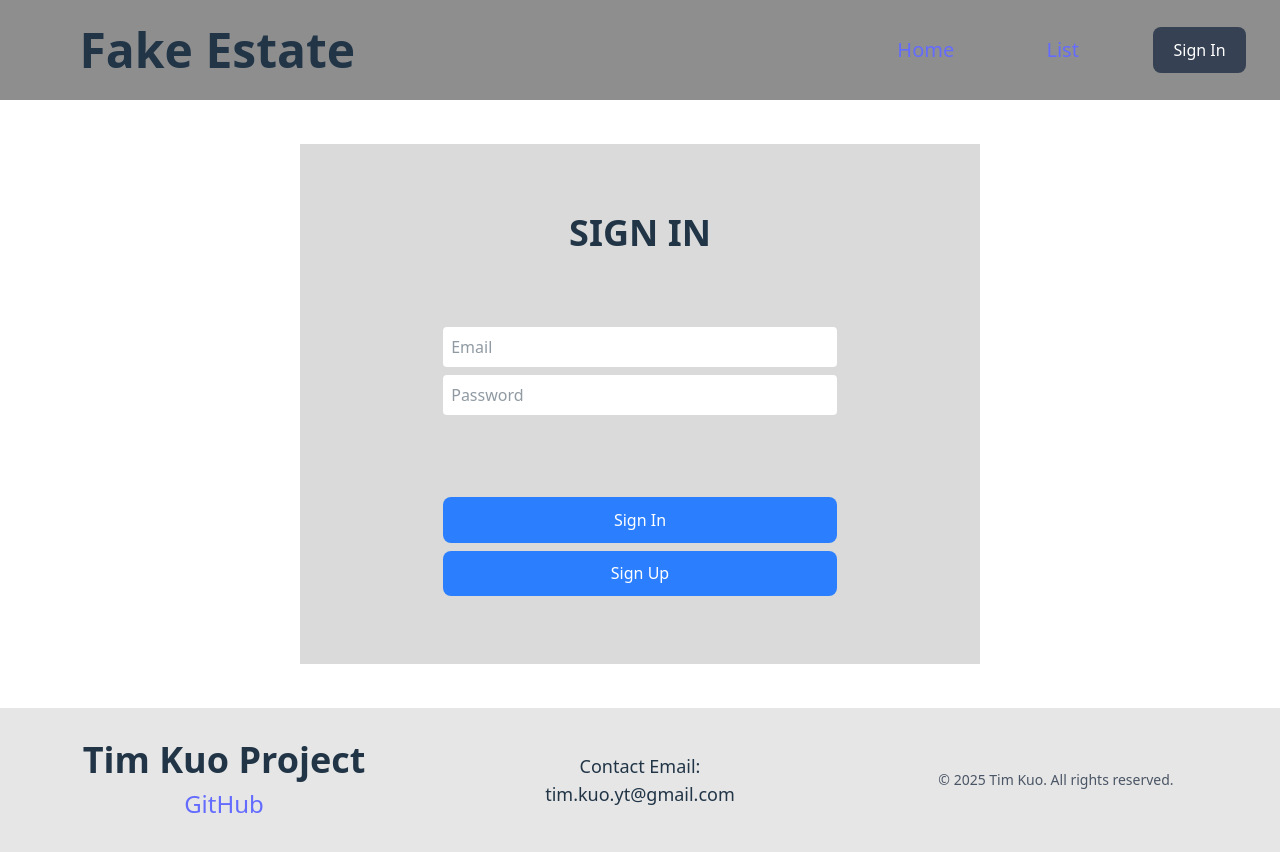
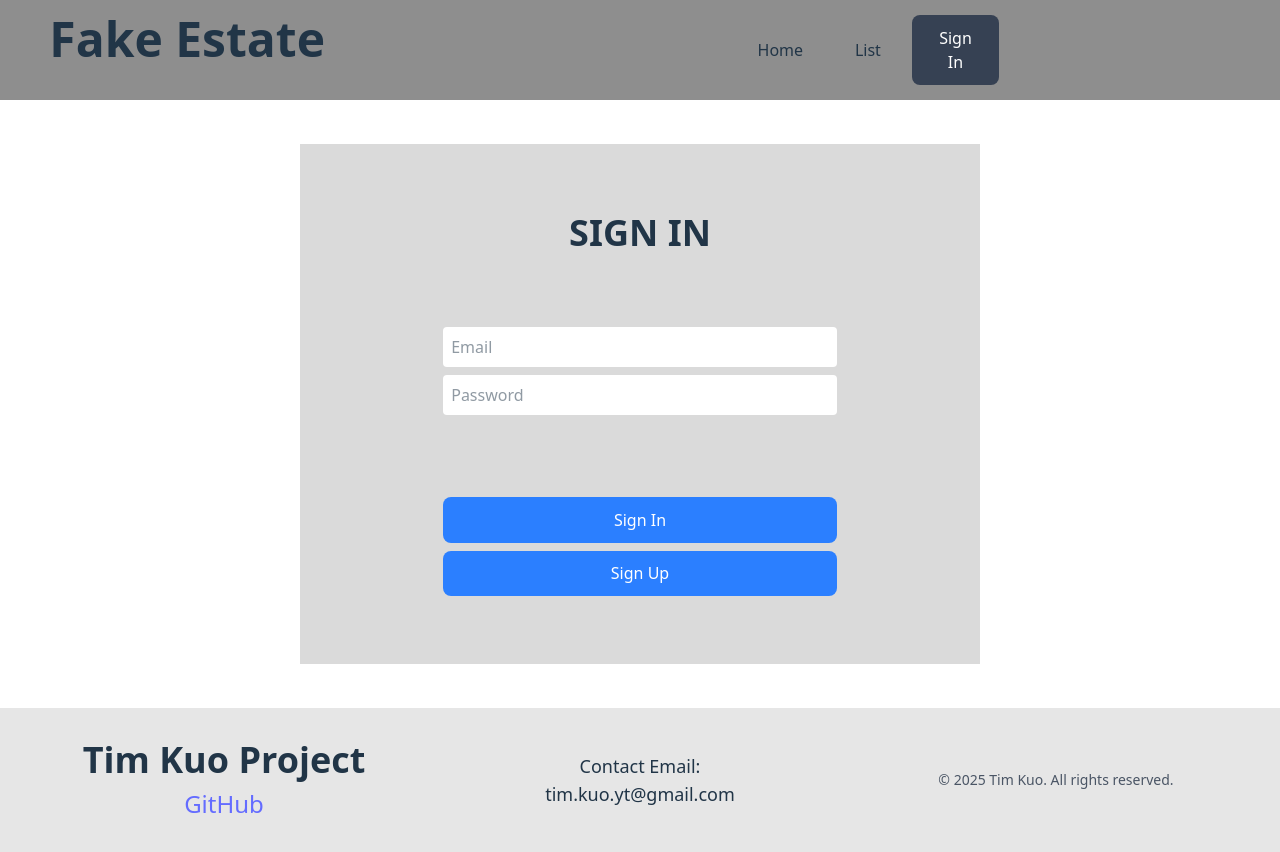
Before and after one commit to TimKuo0927/Estate_Project, a React (Vite) app in the folder Frontend/: page /signIn in a window 1280 px wide. Built offline with nearby package versions, Linux system fonts and the light colour scheme; no server answers.

Commit message:
feat-frontend: update login and header, trying to show name in header

```diff
--- a/Frontend/src/App.tsx
+++ b/Frontend/src/App.tsx
@@ -1,14 +1,48 @@
-// import { useState } from 'react';
 import './App.css';
-import { Route, Routes } from 'react-router-dom';
+import { useEffect, useState } from 'react';
+import { Routes, Route } from 'react-router-dom';
+
 import ClientLayout from './component/ClientLayout/ClientLayout';
 import HomePage from './page/Client/HomePage';
 import SignPage from './page/Client/SignInUp/SignPage';
+import backendConnector from './api';
+import { userData } from '../model/User';
 
 function App() {
+  const [isLogin, setIsLogin] = useState(false);
+  const [userData, setUserData] = useState<userData>({
+    Userid: 0,
+    UserFullName: '',
+    UserPreferName: '',
+    UserEmail: '',
+    UserPhone: '',
+  });
+
+  useEffect(() => {
+    const token = localStorage.getItem('token');
+    if (token) {
+      const fetchData = async () => {
+        try {
+          const data = await backendConnector.user.GetUserData();
+          setUserData(data);
+          // await new Promise(f => setTimeout(f, 1000));
+          setIsLogin(true);
+        } catch (error) {
+          console.error('Error fetching user data:', error);
+          setIsLogin(false);
+        }
+      };
+
+      fetchData();
+    }
+  }, []);
+
+  useEffect(() => {
+    console.log('Updated userData:', userData);
+  }, [userData]);
   return (
     <Routes>
-      <Route path="/" element={<ClientLayout />}>
+      <Route path="/" element={<ClientLayout isLogin={isLogin} userData={userData} />}>
         <Route path="/" element={<HomePage />} />
         <Route path="/signIn" element={<SignPage />} />
       </Route>
--- a/Frontend/src/api/User/index.ts
+++ b/Frontend/src/api/User/index.ts
@@ -1,5 +1,5 @@
 import axios from 'axios';
-import { UserLogin, userData, userCreate } from '../../../model/User/index';
+import { UserLogin, userData, userCreate, userToken } from '../../../model/User/index';
 
 export class UserApi {
   private baseUrl: string;
@@ -8,12 +8,12 @@ export class UserApi {
     this.baseUrl = baseUrl + '/User';
   }
 
-  async login(userData: UserLogin): Promise<userData> {
+  async login(userData: UserLogin): Promise<userToken> {
     const res = await axios.post(`${this.baseUrl}/login`, userData);
     return res.data;
   }
 
-  async GetUserData(): Promise<string> {
+  async GetUserData(): Promise<userData> {
     var config = {
       headers: {
         Authorization: 'Bearer ' + localStorage.getItem('token'),
--- a/Frontend/src/component/ClientLayout/ClientLayout.tsx
+++ b/Frontend/src/component/ClientLayout/ClientLayout.tsx
@@ -2,8 +2,14 @@ import Header from '../Header/Header';
 import Footer from '../Footer/Footer';
 import { Outlet } from 'react-router-dom';
 import { useNavigate } from 'react-router-dom';
+import { userData } from '../../../model/User';
 
-function ClientLayout() {
+interface ClientLayoutProps {
+  isLogin: boolean;
+  userData: userData;
+}
+
+function ClientLayout({ isLogin, userData }: ClientLayoutProps) {
   const navigate = useNavigate();
 
   const renderHomePage = () => {
@@ -17,7 +23,12 @@ function ClientLayout() {
   return (
     <>
       <div className="top-0 w-full">
-        <Header HomeOnClick={renderHomePage} SignOnClick={renderSignPage} />
+        <Header
+          HomeOnClick={renderHomePage}
+          SignOnClick={renderSignPage}
+          isLogin={isLogin}
+          userData={userData}
+        />
       </div>
       <div className="grid grid-cols-10">
         <div className="col-start-1 col-end-3"></div>
--- a/Frontend/src/component/Header/Header.tsx
+++ b/Frontend/src/component/Header/Header.tsx
@@ -1,23 +1,28 @@
+import { userData } from '../../../model/User';
 import Button from '../Button/Button';
 
 interface HeaderProps {
   HomeOnClick?: () => void;
   ListOnClick?: () => void;
   SignOnClick?: () => void;
+  isLogin: boolean;
+  userData: userData;
 }
 
-function Header({ HomeOnClick, ListOnClick, SignOnClick }: HeaderProps) {
+function Header({ HomeOnClick, ListOnClick, SignOnClick, isLogin, userData }: HeaderProps) {
   return (
-    <div className="w-full bg-[#8E8E8E] h-[100px] grid grid-cols-6 gap-3 p-3 place-content-center">
+    <div className="w-full bg-[#8E8E8E] h-[100px] grid grid-cols-7 gap-3 p-3 place-content-center">
       <strong className="col-start-1 col-end-3 text-5xl">Fake Estate</strong>
-      <div className="col-span-2 col-end-7 grid grid-cols-3  items-center justify-items-center ">
-        <a className="text-xl hover:underline" onClick={HomeOnClick}>
+      <div className="col-span-2 col-end-7 grid grid-cols-4 items-center justify-items-center">
+        {isLogin && <div className="text-xl">{userData.UserFullName}</div>}
+        <button className="text-xl hover:underline" onClick={HomeOnClick}>
           Home
-        </a>
-        <a className="text-xl hover:underline" onClick={ListOnClick}>
+        </button>
+        <button className="text-xl hover:underline" onClick={ListOnClick}>
           List
-        </a>
-        <Button label="Sign In" variant="secondary" onClick={SignOnClick}></Button>
+        </button>
+        {!isLogin && <Button label="Sign In" variant="secondary" onClick={SignOnClick} />}
+        {isLogin && <Button label="Sign Out" variant="secondary" />}
       </div>
     </div>
   );
--- a/Frontend/src/page/Client/SignInUp/SignInPage.tsx
+++ b/Frontend/src/page/Client/SignInUp/SignInPage.tsx
@@ -24,6 +24,7 @@ function SignInPage({ SetStatus }: SignInPageProps) {
       const token = await backendConnector.user.login(userData);
       console.log(token.token);
       localStorage.setItem('token', token.token);
+      window.location.href = '/'; // force full reload
     } catch (err) {
       console.log('Login error');
       console.error(err);
```
Also changed, not shown: Frontend/model/User/index.ts (+9 -1 lines).
